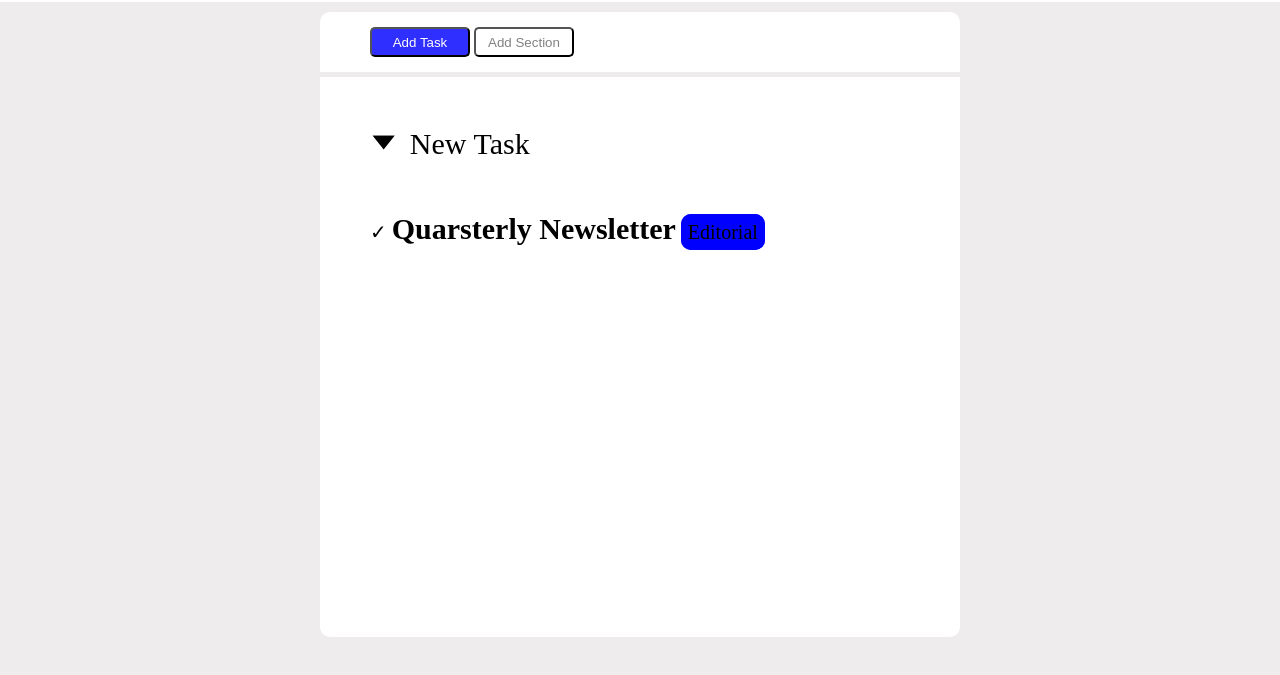
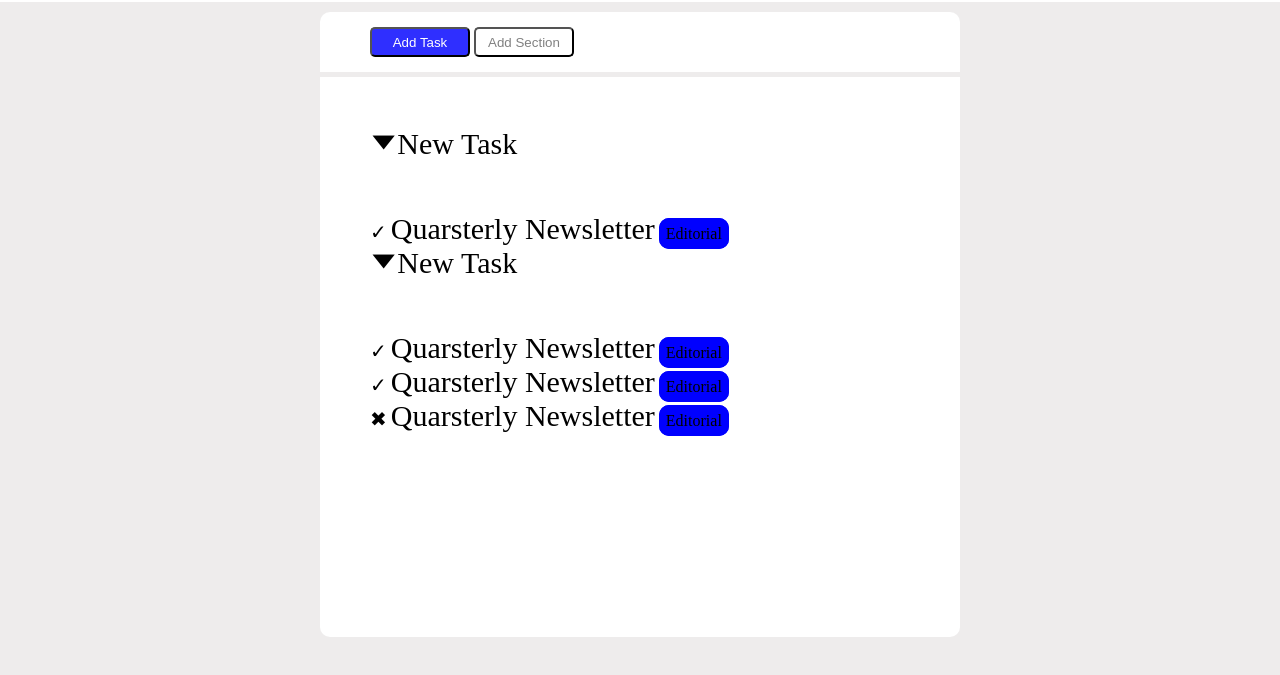
Before and after one commit to SimScap/html-css-toboolist, a plain HTML site: page index.html in a window 1280 px wide. Shown: the part 101-776 px from the top of the page. Drawn offline with Linux system fonts and the light colour scheme.

Commit message:
indietro ma vedo la luce

```diff
--- a/index.html
+++ b/index.html
@@ -21,13 +21,25 @@
         <button class="add-section">Add Section</button>
     </section>
     <main>
-        <div class="arrow"> &#129171; <span class="text-arrow" >New Task</span>
+        <div class="arrow"> &#129171;<span class="text-arrow">New Task</span>
         </div>
-        <div class="round-check"> &#10003; <h2 class="check-text">Quarsterly Newsletter</h2>
+
+        <div class="distanza">    <span class="round-check"> &#10003;</span> <span class="check-text">Quarsterly Newsletter</span>
         <span class="coloured-box">Editorial</span>
         </div>
 
 
+
+        <div class="arrow"> &#129171;<span class="text-arrow">New Task</span>
+        </div>
+        <div class="distanza">    <span class="round-check"> &#10003;</span> <span class="check-text">Quarsterly Newsletter</span>
+            <span class="coloured-box">Editorial</span>
+        </div>
+        <div class="distanza">    <span class="round-check"> &#10003;</span> <span class="check-text">Quarsterly Newsletter</span>
+            <span class="coloured-box">Editorial</span>
+        </div>
+        <div class="distanza">    <span class="round-check"> &#10006;</span> <span class="check-text">Quarsterly Newsletter</span>
+            <span class="coloured-box">Editorial</span>
 
     </main>
 
```
